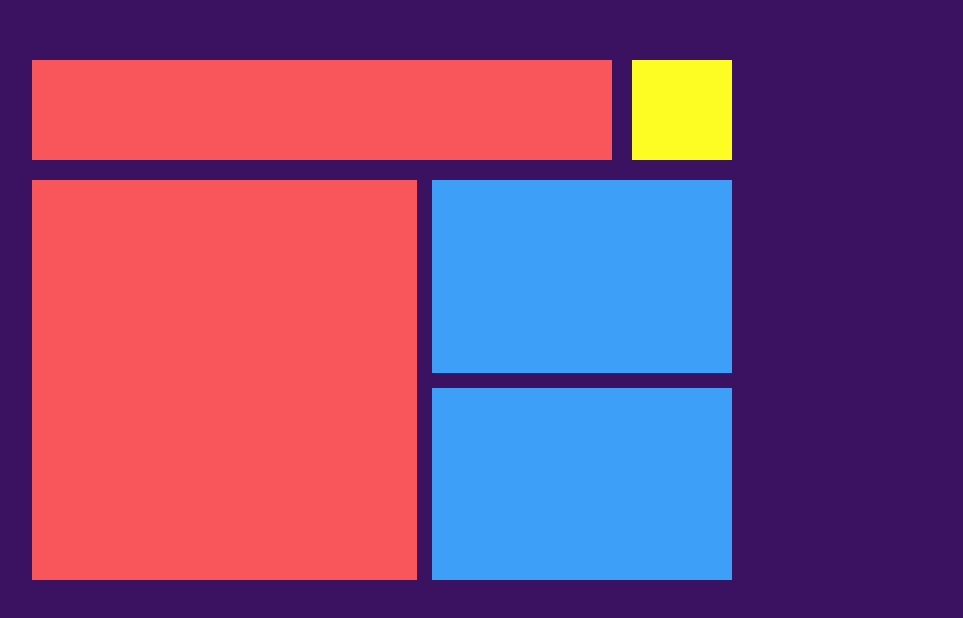
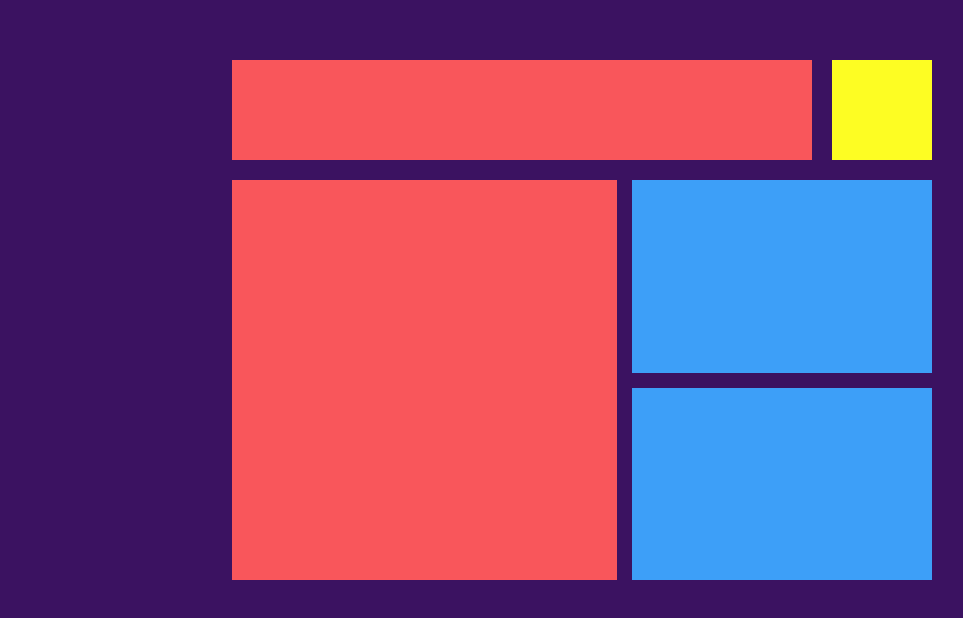
Before and after one commit to ArmanDavtyan0008/.github.io, a plain HTML site: page index.html in a window 1280 px wide. Shown: the part 140-758 px from the top of the page, without its empty margins (176-1139 px from the left). Drawn offline with Linux system fonts and the light colour scheme.

Commit message:
Update style.css

```diff
--- a/style.css
+++ b/style.css
@@ -5,7 +5,8 @@ body{
 .main-div{
     width: auto;
     height: auto;
-    margin: 200px 200px 200px 200px;
+    margin-top: 200px;
+margin-left: 400px;
 
 }
 .header {
```
